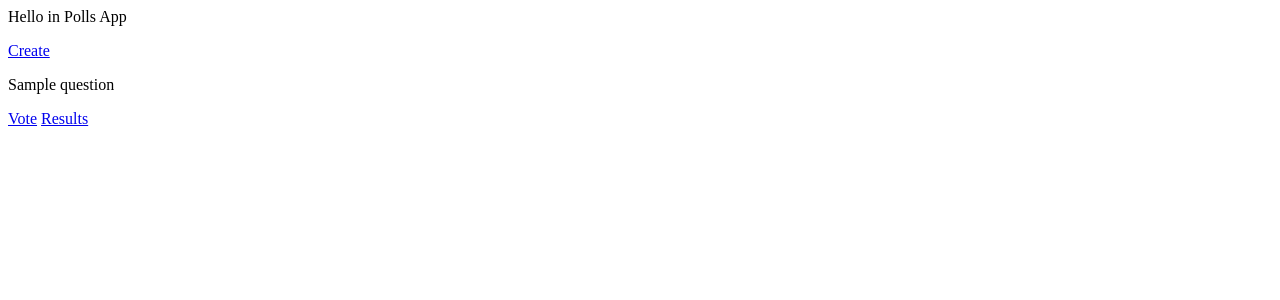
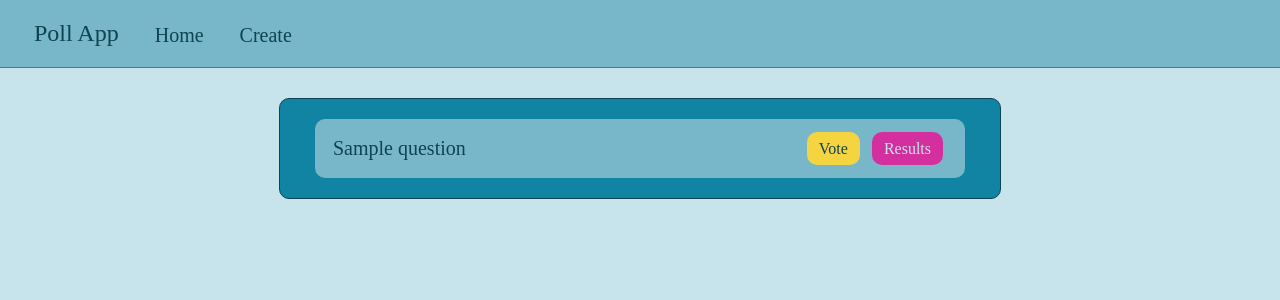
Before and after one commit to kingapl/polls_app, a Django app: template polls/templates/polls/index.html in a window 1280 px wide. Shown: the top 300 px of the page. Run offline with Django 3.2, Linux system fonts and the light colour scheme; the template is opened without the code that fills it: most values are stand-ins (such as "Sample title", 1, 10 or a date in 2020).

Commit message:
Add frontend layer.

```diff
--- /dev/null
+++ b/polls/static/css/base.css
@@ -0,0 +1,137 @@
+:root {
+    --dark-turquise: #0e4352;
+    --turquise: #1284a3;
+    --medium-turquise: #77b7c9;
+    --light-turquise: #c7e3eb;
+    --yellow: #f5d442;
+    --pink: #d42f9f;
+}
+
+body {
+    background-color: var(--light-turquise);
+    margin: 0;
+    padding: 0;
+}
+
+a {
+    text-decoration: none;
+}
+
+p {
+    margin: 0;
+    font-size: 20px;
+}
+
+.navbar {
+    background-color: var(--medium-turquise);
+    border-bottom: 1px solid #787151;
+}
+
+.navbar-list {
+    list-style-type: none;
+    margin: 0;
+    padding: 16px;
+    display: flex;
+    align-items: flex-end;
+}
+
+.navbar-elem {
+    margin: 0 14px;
+    padding: 4px;
+    font-size: 20px;
+}
+
+.navbar-elem > a {
+    color: var(--dark-turquise);
+}
+
+.main-nav-elem {
+    font-size: 24px;
+}
+
+.container {
+    display: flex;
+    justify-content: center;
+}
+
+.polls-container {
+    display: flex;
+    flex-direction: column;
+    align-items: center;
+    background-color: var(--turquise);
+    border: 1px solid var(--dark-turquise);
+    border-radius: 10px;
+    width: 700px;
+    margin: 30px 0;
+    padding: 10px;
+}
+
+.poll {
+    display: flex;
+    align-items: center;
+    justify-content: space-between;
+    padding: 10px;
+    margin: 10px 0;
+    background-color: var(--medium-turquise);
+    border-radius: 10px;
+    width: 90%;
+}
+
+.poll-question, .poll-buttons {
+    margin: 4px;
+    padding: 4px;
+}
+
+.poll-question {
+    color: var(--dark-turquise);
+}
+
+.vote-btn, .results-btn, .btn {
+    border: none;
+    border-radius: 10px;
+
+    font-size: 16px;
+    padding: 8px 12px;
+    margin: 0 4px;
+}
+
+.vote-btn {
+    background-color: var(--yellow);
+    color: var(--dark-turquise);
+}
+
+.results-btn {
+    background-color: var(--pink);
+    color: var(--light-turquise);
+}
+
+.question {
+    margin: 6px 4px;
+    padding: 4px;
+    color: var(--light-turquise);
+}
+
+.question > input {
+    font-size: 20px;
+}
+
+.answers-list {
+    display: flex;
+    flex-direction: column;
+    margin: 6px 4px;
+    padding: 4px;
+
+}
+
+.answers-list > input {
+    font-size: 20px;
+}
+
+.btn {
+    background-color: var(--yellow);
+    color: var(--dark-turquise);
+}
+
+.buttons {
+    margin: 10px;
+}
--- /dev/null
+++ b/polls/templates/polls/base.html
@@ -0,0 +1,22 @@
+{% load static %}
+
+<!DOCTYPE html>
+<html>
+<head>
+  <meta charset="utf-8">
+  <title>Polls Application</title>
+  <link rel="stylesheet" type="text/css" href="{% static 'css/base.css' %}">
+</head>
+<body>
+  <nav class="navbar">
+    <ul class="navbar-list">
+      <li class="navbar-elem main-nav-elem"><a href="{% url 'polls:index' %}">Poll App</a></li>
+      <li class="navbar-elem"><a href="{% url 'polls:index' %}">Home</a></li>
+      <li class="navbar-elem"><a href="{% url 'polls:create_question' %}">Create</a></li>
+    </ul>
+  </nav>
+  <main class="container">
+    {% block content %}{% endblock content %}
+  </main>
+</body>
+</html>
--- a/polls/templates/polls/index.html
+++ b/polls/templates/polls/index.html
@@ -1,8 +1,19 @@
-<p>Hello in Polls App</p>
-<a href="{% url 'polls:create_question' %}">Create</a>
+{% extends 'polls/base.html' %}
 
-{% for question in questions %}
-  <p>{{ question }}</p>
-  <a href="{% url 'polls:vote' question.id %}">Vote</a>
-  <a href="{% url 'polls:results' question.id %}">Results</a>
-{% endfor %}
+{% block content %}
+
+<div class="polls-container">
+  {% for question in questions %}
+  <div class="poll">
+    <div class="poll-question">
+      <p>{{ question }}</p>
+    </div>
+    <div class="poll-buttons">
+      <a href="{% url 'polls:vote' question.id %}" class="vote-btn">Vote</a>
+      <a href="{% url 'polls:results' question.id %}" class="results-btn">Results</a>
+    </div>
+  </div>
+  {% endfor %}
+</div>
+
+{% endblock content %}
--- a/polls_app/settings.py
+++ b/polls_app/settings.py
@@ -19,6 +19,9 @@ load_dotenv()
 
 # Build paths inside the project like this: BASE_DIR / 'subdir'.
 BASE_DIR = Path(__file__).resolve().parent.parent
+STATICFILES_DIRS = [
+    os.path.join(BASE_DIR, '/ static /'),
+]
 
 
 # Quick-start development settings - unsuitable for production
```
Also changed, not shown: polls/templates/polls/create_answer.html (+17 -7 lines), polls/templates/polls/create_question.html (+19 -7 lines), polls/templates/polls/results.html (+11 -5 lines), polls/templates/polls/vote.html (+10 -3 lines).
